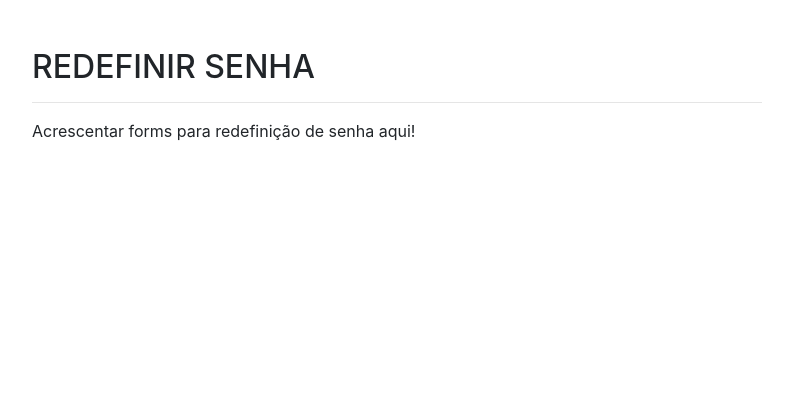
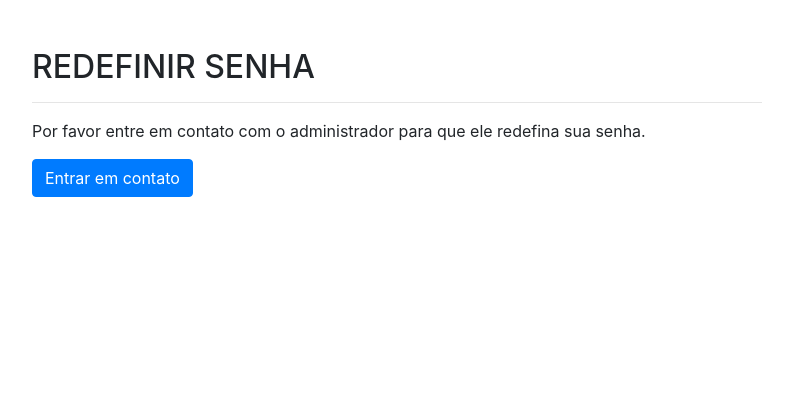
Before and after one commit to tiagodbarbieri/vitrine-virtual-bazar-da-pechincha-ibj, a Django app: page /users/redefinir-senha/ in a window 1280 px wide. Shown: the part 72-468 px from the top of the page, without its empty margins (243-1036 px from the left). Run offline with Django 5.2, Linux system fonts and the light colour scheme.

Commit message:
Modificado página de redefinição de senha.

```diff
--- a/prj_vitrine_virtual/users/templates/redefinir_senha.html
+++ b/prj_vitrine_virtual/users/templates/redefinir_senha.html
@@ -7,7 +7,8 @@
         <div class="col-md-8 mb-3">
             <h2>REDEFINIR SENHA</h2>
             <hr />
-            <p>Acrescentar forms para redefinição de senha aqui!</p>
+            <p>Por favor entre em contato com o administrador para que ele redefina sua senha.</p>
+            <a href="/contato" class="btn btn-primary">Entrar em contato</a>
         </div>
     </div>
 </div>
```
